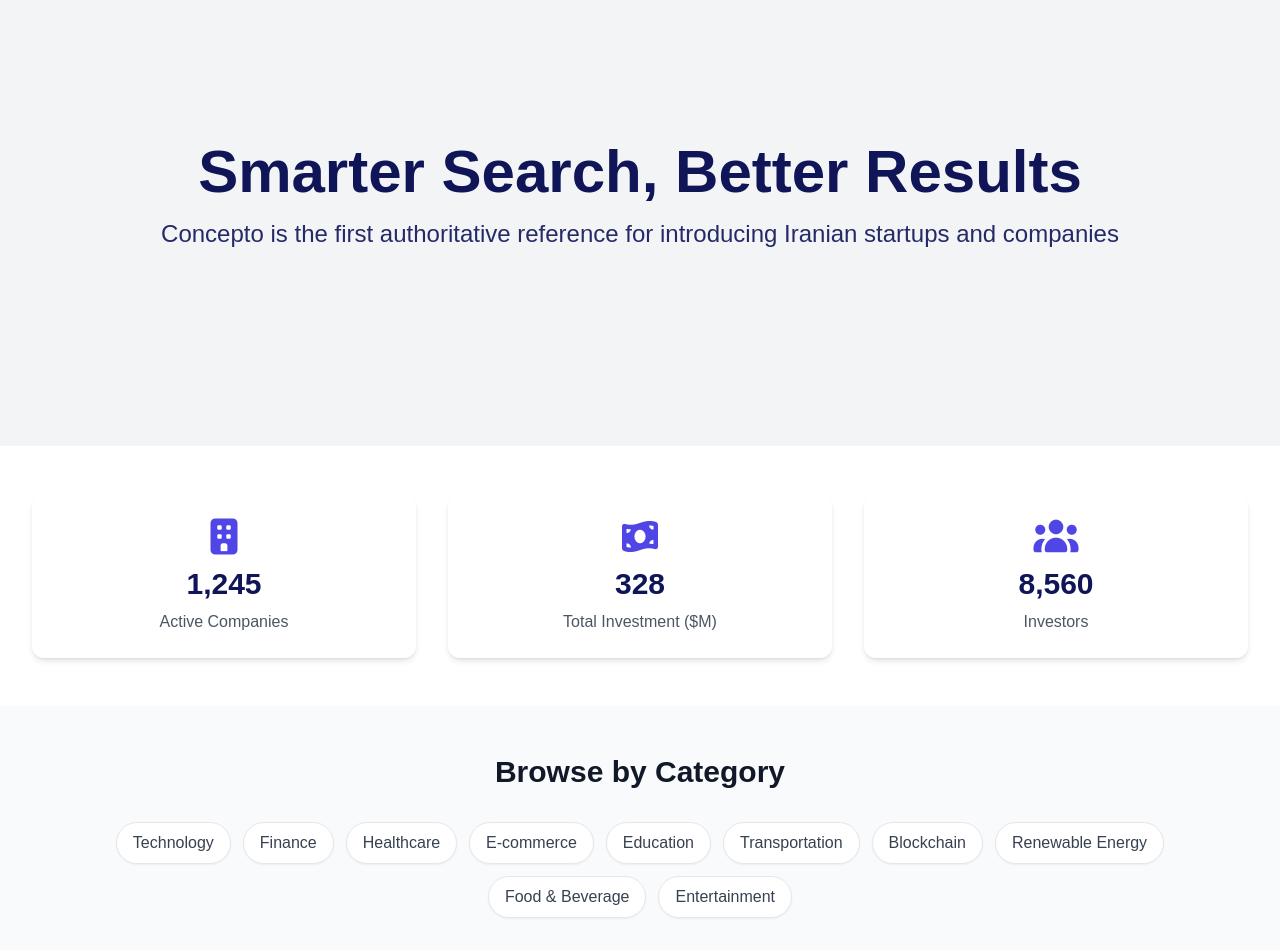
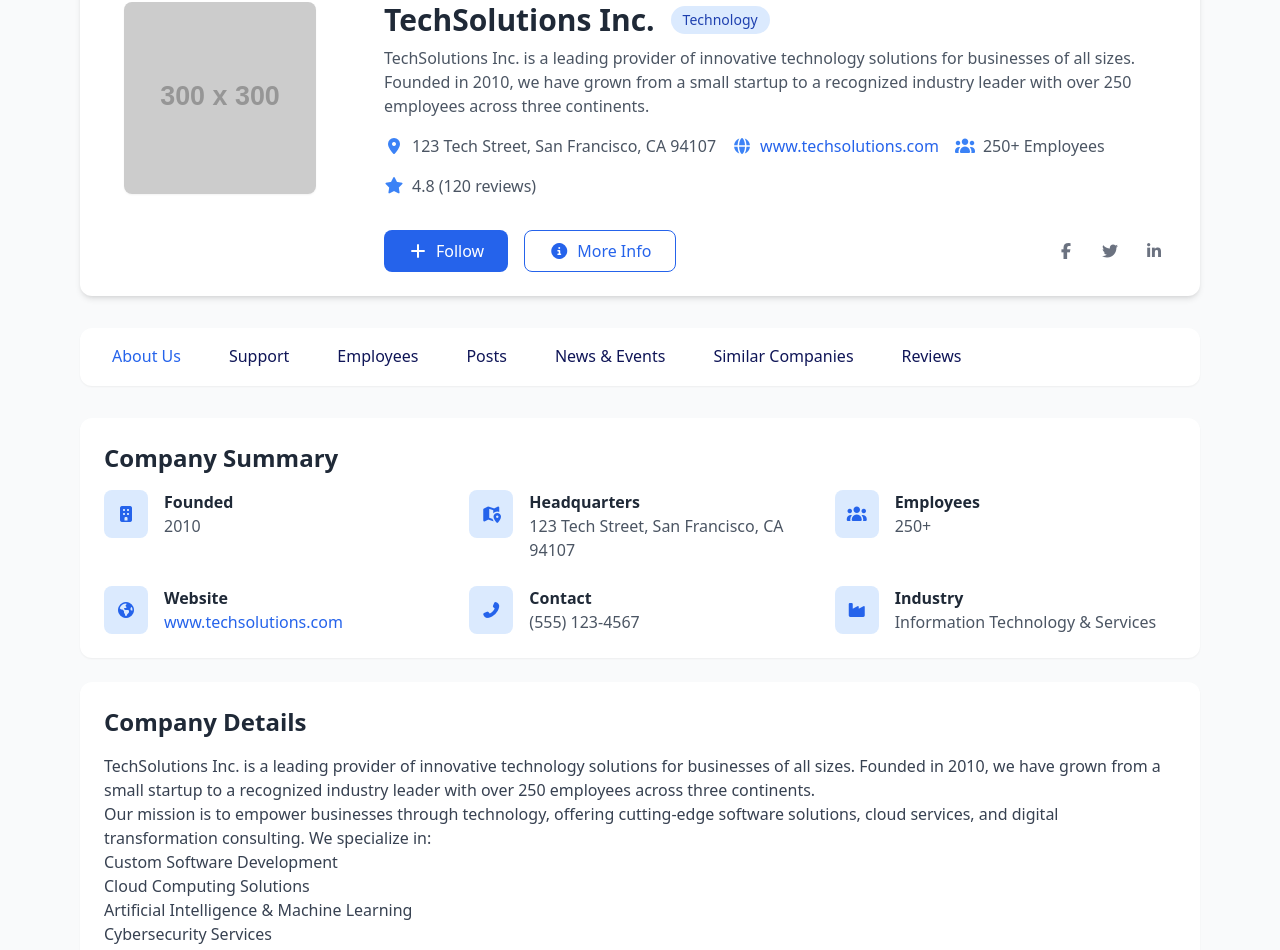
Before and after one commit to MohsenFakheriaghdam/Concepto, a React (Vite) app: page /company/1 in a window 1280 px wide. Shown: the part 150-1100 px from the top of the page. Built offline with nearby package versions, Linux system fonts and the light colour scheme; a small style sheet from the web is missing.

Commit message:
Dynamic company page when click more infromation on home page

```diff
--- a/src/App.jsx
+++ b/src/App.jsx
@@ -7,17 +7,20 @@
 import HomePage from "./pages/HomePage";
 import CompanyPage from "./pages/CompanyPage";
 
+import { BrowserRouter as Router, Routes, Route } from "react-router-dom";
+
 function App() {
 	return (
-		<div className="min-w-80 min-h-screen">
-			{/* Your main content would go here */}
-			{/* <div className="min-h-screen min-w-80"> */}
-			<Navbar />
-			<HomePage />
-			{/* <CompanyPage /> */}
-			{/* </div> */}
-			<Footer />
-		</div>
+		<Router>
+			<div className="min-w-80 min-h-screen">
+				<Navbar />
+				<Routes>
+					<Route path="/" element={<HomePage />} />
+					<Route path="/company/:id" element={<CompanyPage />} />
+				</Routes>
+				<Footer />
+			</div>
+		</Router>
 	);
 }
 export default App;
--- a/src/pages/CompanyPage.jsx
+++ b/src/pages/CompanyPage.jsx
@@ -1,7 +1,8 @@
 import React, { useState } from "react";
+import { useLocation } from "react-router-dom";
 
-// Data (moved from script)
-const companyData = {
+// Default data (used if no data is passed from HomePage)
+const defaultCompanyData = {
 	name: "TechSolutions Inc.",
 	category: "Technology",
 	founded: 2010,
@@ -429,7 +430,7 @@
 	);
 }
 
-function AboutUs() {
+function AboutUs({ companyData }) {
 	const [openFAQ, setOpenFAQ] = useState(null);
 	return (
 		<>
@@ -504,11 +505,7 @@
 						Our mission is to empower businesses through technology, offering cutting-edge software solutions, cloud services, and digital
 						transformation consulting. We specialize in:
 					</p>
-					<ul>
-						{companyData.details.map((detail, idx) => (
-							<li key={idx}>{detail}</li>
-						))}
-					</ul>
+					<ul>{companyData.details && companyData.details.map((detail, idx) => <li key={idx}>{detail}</li>)}</ul>
 					<p>{companyData.fullDescription}</p>
 				</div>
 			</div>
@@ -634,8 +631,12 @@
 }
 
 export default function CompanyPage() {
+	const location = useLocation();
 	const [activeTab, setActiveTab] = useState("about");
 	const [following, setFollowing] = useState(false);
+
+	// Use company data from location.state if available, otherwise fallback
+	const companyData = location.state?.company || defaultCompanyData;
 
 	const tabList = [
 		{ id: "about", label: "About Us" },
@@ -654,7 +655,11 @@
 				<header className="bg-white rounded-xl shadow-md overflow-hidden mb-8">
 					<div className="md:flex">
 						<div className="md:w-1/4 p-6 flex justify-center">
-							<img src="https://via.placeholder.com/300" alt="Company Logo" className="w-48 h-48 object-cover rounded-lg shadow-sm" />
+							<img
+								src={companyData.logo || "https://via.placeholder.com/300"}
+								alt="Company Logo"
+								className="w-48 h-48 object-cover rounded-lg shadow-sm"
+							/>
 						</div>
 						<div className="md:w-3/4 p-6">
 							<div className="flex flex-col h-full justify-between">
@@ -669,7 +674,7 @@
 									<div className="flex flex-wrap gap-4 mb-4">
 										<div className="flex items-center text-gray-600">
 											<i className="fas fa-map-marker-alt mr-2 text-blue-500"></i>
-											<span>San Francisco, CA</span>
+											<span>{companyData.location || companyData.headquarters || "Location"}</span>
 										</div>
 										<div className="flex items-center text-gray-600">
 											<i className="fas fa-globe mr-2 text-blue-500"></i>
@@ -683,7 +688,7 @@
 										</div>
 										<div className="flex items-center text-gray-600">
 											<i className="fas fa-star mr-2 text-blue-500"></i>
-											<span>4.8 (120 reviews)</span>
+											<span>{companyData.rating ? `${companyData.rating} (reviews)` : "4.8 (120 reviews)"}</span>
 										</div>
 									</div>
 								</div>
@@ -730,7 +735,7 @@
 
 				{/* Tab Content */}
 				<div className="tab-content-container">
-					{activeTab === "about" && <AboutUs />}
+					{activeTab === "about" && <AboutUs companyData={companyData} />}
 					{activeTab === "support" && <Support />}
 					{activeTab === "employees" && <Employees />}
 					{activeTab === "posts" && <Posts />}
--- a/src/pages/HomePage.jsx
+++ b/src/pages/HomePage.jsx
@@ -1,4 +1,5 @@
 import React from "react";
+import { useNavigate } from "react-router-dom";
 
 const { useState, useEffect } = React;
 
@@ -120,6 +121,12 @@
 
 	const [activeCategory, setActiveCategory] = useState("All");
 
+	const navigate = useNavigate();
+
+	const handleCompanyClick = (company) => {
+		navigate(`/company/${company.id}`, { state: { company } });
+	};
+
 	return (
 		<div className="min-h-screen ">
 			{/* Hero Section */}
@@ -178,7 +185,13 @@
 					<div className="scroll-container overflow-x-auto pb-4">
 						<div className="flex space-x-6" style={{ minWidth: `${popularCompanies.length * 320}px` }}>
 							{popularCompanies.map((company) => (
-								<div key={company.id} className="company-card bg-white rounded-xl shadow-md overflow-hidden w-80 flex-shrink-0">
+								<button
+									key={company.id}
+									className="company-card bg-white rounded-xl shadow-md overflow-hidden w-80 flex-shrink-0 text-left focus:outline-none"
+									onClick={() => handleCompanyClick(company)}
+									tabIndex={0}
+									style={{ cursor: "pointer" }}
+								>
 									<div className="p-6">
 										<div className="flex items-center mb-4">
 											<img src={company.logo} alt={company.name} className="w-16 h-16 rounded-full object-cover mr-4" />
@@ -209,7 +222,8 @@
 											</div>
 										</div>
 									</div>
-								</div>
+								</button>
+								// ...existing code...
 							))}
 						</div>
 					</div>
```
